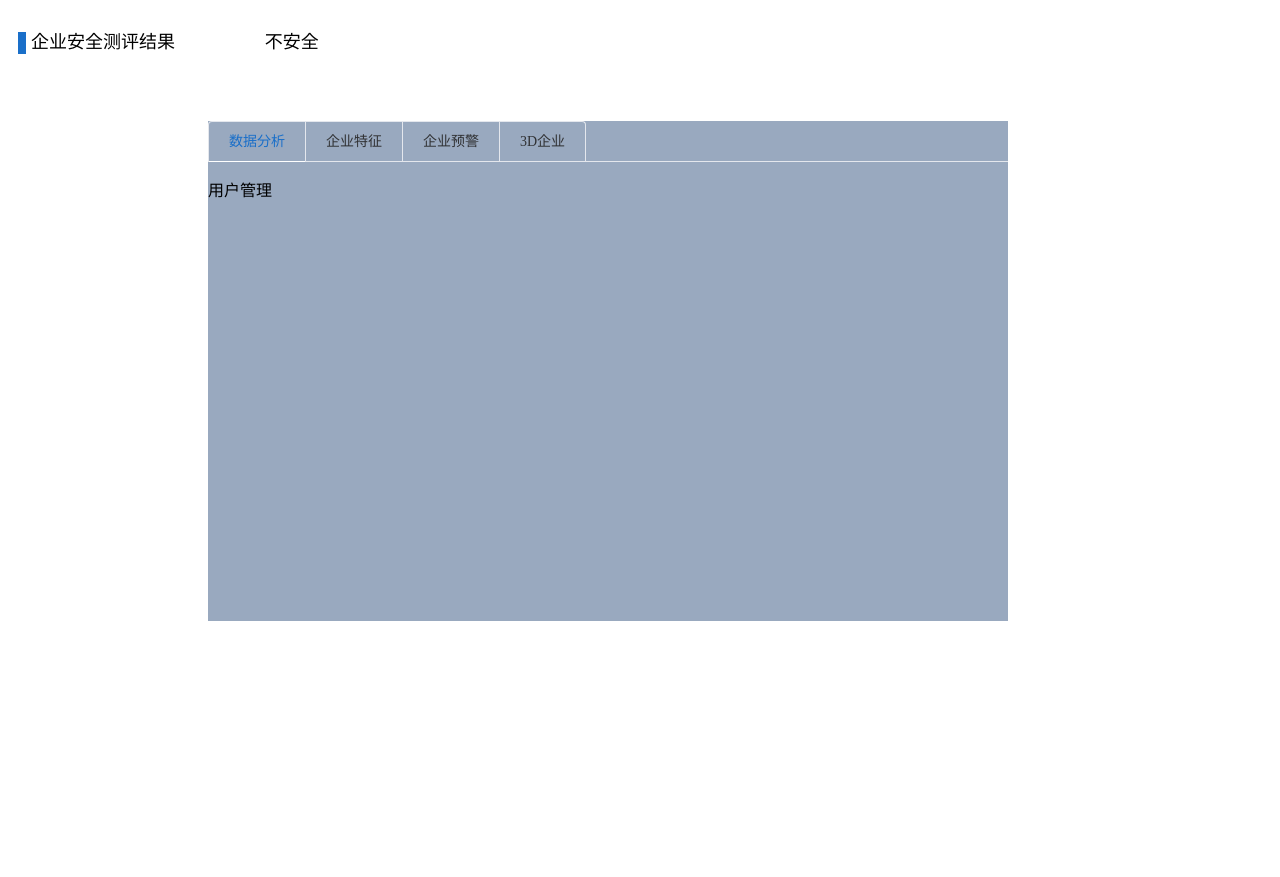
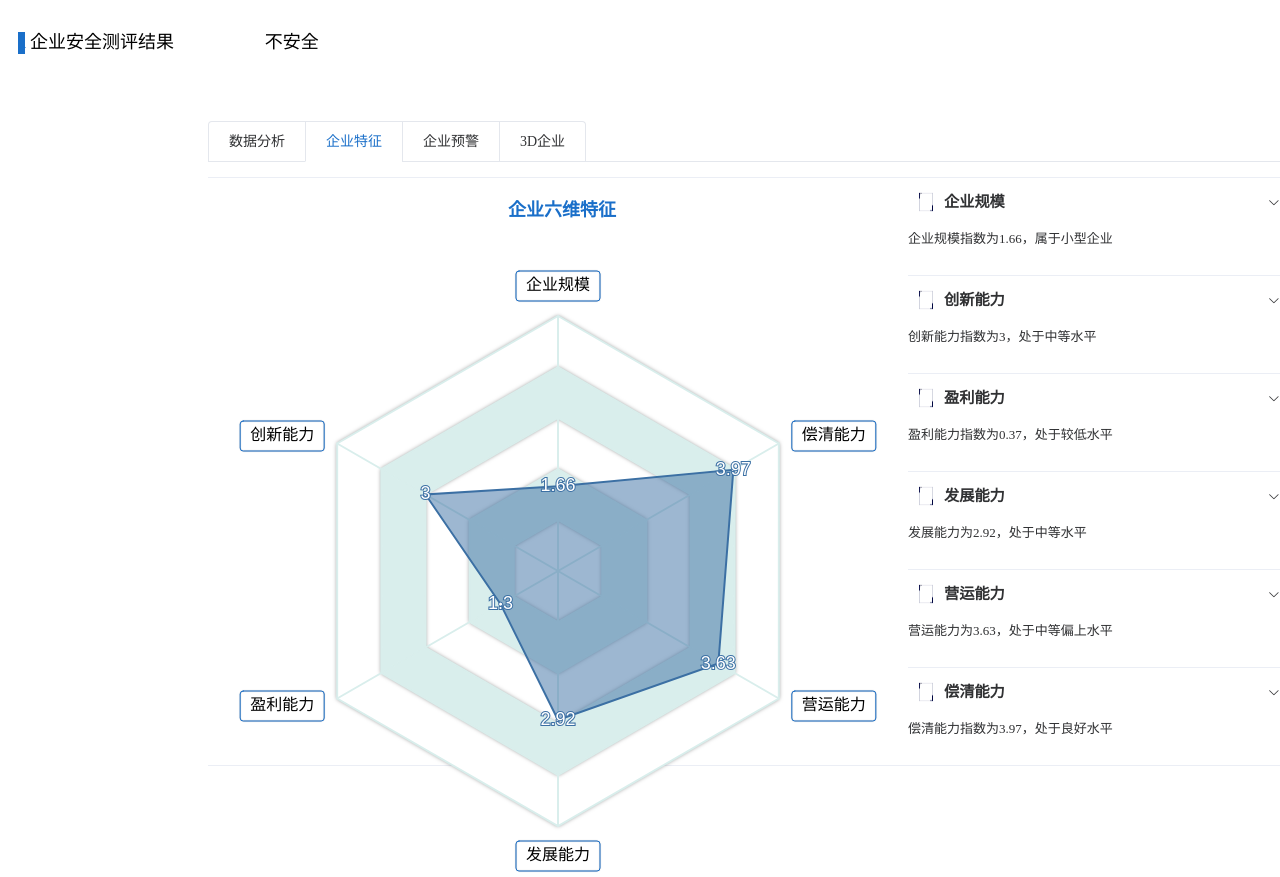
Before and after one commit to PHEOBE404/corpse2, a Vue app: page /#/companybase/1 in a window 1280 px wide. Shown: the part 827-1704 px from the top of the page. Before the commit the page ends 1456 px from the top, so only its background shows below. Built offline with nearby package versions, Linux system fonts and the light colour scheme.

Commit message:
20200206

```diff
--- a/src/components/CompanyBase.vue
+++ b/src/components/CompanyBase.vue
@@ -71,9 +71,33 @@
         <template>
           <el-tabs v-model="activeName2" type="card" @tab-click="handleClick">
             <el-tab-pane label="数据分析" name="first">用户管理</el-tab-pane>
-            <el-tab-pane label="企业特征" name="second">配置管理</el-tab-pane>
-            <el-tab-pane label="企业预警" name="third">角色管理</el-tab-pane>
-            <el-tab-pane label="3D企业" name="fourth">定时任务补偿</el-tab-pane>
+            <el-tab-pane label="企业特征" name="second">
+
+              <div id="radioCont">
+              </div>
+              <div id="radioText">
+
+
+                <el-collapse v-model="activeNames" @change="handleChange">
+                  <el-collapse-item :name=index v-for="(item,index) in bbb"  >
+                    <template slot="title">
+                      <img src="../assets/边框.png" width="16px" height="20px" style="margin-left: 10px;margin-right: 10px">
+                                     <div  class="itemback">       <h3>{{item.k}}</h3>
+                                     </div>
+                    </template>
+                    {{item.v}}
+                  </el-collapse-item>
+                </el-collapse>
+              </div>
+
+
+            </el-tab-pane>
+            <el-tab-pane label="企业预警" name="third">
+              <div>
+
+            </div>
+            </el-tab-pane>
+            <el-tab-pane label="3D企业" name="fourth">建设中</el-tab-pane>
           </el-tabs>
         </template>
       </div>
@@ -90,15 +114,41 @@
         name: "CompanyBase",
       data(){
           return{
-            activeName2: 'first',
+            activeName2: 'second',
             li:this.$route.params.id,//可以返回当前企业id
             isCollapse: !false,
+            figure:null,//接收后台的数据
+            figure_text:null,
+            activeNames: [0,1,2,3,4,5],
+            bbb:[ //放维度描述
+              {
+                k:'企业规模',
+                v:'企业规模指数为1.66，属于小型企业'
+
+              }, {
+                k:'创新能力',
+                v:'创新能力指数为3，处于中等水平'
+              },{
+                k:'盈利能力',
+                v:'盈利能力指数为0.37，处于较低水平'
+              },{
+                k:'发展能力',
+                v:'发展能力为2.92，处于中等水平'
+              },{
+                k:'营运能力',
+                v:'营运能力为3.63，处于中等偏上水平'
+              },{
+                k:'偿清能力',
+                v:'偿清能力指数为3.97，处于良好水平'
+              },
+            ]
 
           }
       },
     mounted(){
       // alert($(".warn").text());
 
+      this.init_radio();
       if ($(".warn").text()=="僵尸企业") {
             $(".warn").addClass("isred");
           }
@@ -109,6 +159,106 @@
       },
 
     methods:{
+      init_radio: function () {
+        var echarts = require('echarts');
+
+        var myChart_1 = echarts.init(document.getElementById('radioCont'));
+        myChart_1.setOption({
+          title: {
+            text: '企业六维特征',
+            textStyle:{
+              color:'#1A6FC9',
+            },
+            padding:[5,300]
+          },
+          tooltip: {},
+          legend: { //图例内容,点击能取消/显示图
+            data: []//跟下面的data要对应
+          },
+          radar: {
+            center:['50%','55%'],
+            name: { //六个角上的文字标签
+              // backgroundColor:'red',
+              textStyle: {
+                color: '#000',
+                fontSize:16,
+                lineHeight:24,
+                // backgroundColor: '#f0f0f0',
+                borderColor:'#1A6FC9',
+                borderWidth:1,
+                borderRadius: 3,//标签圆角
+                padding: [3, 10], //标签长宽
+                shadowColor: 'rgba(0, 0, 0, 0.3)',
+                shadowBlur: 1
+              }
+            },
+            axisLine:{
+              // show:false
+              lineStyle:{
+                color:'#d9eeec',
+                width:2
+              },
+
+
+            },
+            splitLine:{
+              // show:false,
+              lineStyle:{
+                color:'#d9eeec',
+                width:2
+              },
+            },
+            splitArea:{
+              areaStyle:{
+              color:['#ffffff','#d9eeec',],
+                shadowColor: 'rgba(0, 0, 0, 0.5)',
+                shadowBlur: 4
+
+              },
+            },
+
+            indicator: [ //各个角的最大值
+              {name: '企业规模', max: 5},
+              {name: '创新能力', max: 5},
+              {name: '盈利能力', max: 5},
+              {name: '发展能力', max: 5},
+              {name: '营运能力', max: 5},
+              {name: '偿清能力', max: 5}
+            ]
+          },
+
+          series: [{
+            name: '预算 vs 开销（Budget vs spending）',
+            type: 'radar',
+            // areaStyle: {normal: {}},
+            data: [
+              {
+                value: [1.66,3,1.30,2.92,3.63,3.97],
+                name: this.li+'号企业',
+                label: {
+                  show: true,
+                  formatter: function(params) {
+                    return params.value;
+                  },
+                  distance:8,
+                  position:'inside',
+                  fontSize:18
+                }
+              },
+
+            ],
+            itemStyle:{
+              color:'#3c70a4'
+            },
+            areaStyle:{
+              opacity: 0.5
+            }
+
+
+          }]
+        })
+      },
+
       handleOpen(key, keyPath) {
         console.log(key, keyPath);
       },
@@ -117,8 +267,10 @@
       },
       handleClick(tab, event) {
         console.log(tab, event);
+      },
+      handleChange(val) {
+        console.log(val);
       }
-
     }
     }
 </script>
@@ -193,17 +345,27 @@
     color: red;
   }
   .tab{
-    width: 800px;
+    width: 1080px;
     height: 500px;
-    background-color: #99a9bf;
+    /*background-color: #99a9bf;*/
     margin-left: 200px;
   }
   .bord{
-    width: 8px;
+    width: 7px;
     height: 22px;
     background-color: #1A6FC9;
     color: #1A6FC9;
     margin-right: 5px;
     display: inline-block;
   }
+  #radioCont{
+    margin-top: 20px;
+    width: 700px;
+    height: 680px;
+    float: left;
+  }
+  .itemback{
+    /*background-image: url("../assets/边框.png");*/
+    /*background-color: #d1dbe5;*/
+  }
 </style>
--- /dev/null
+++ b/src/components/Computed.vue
@@ -0,0 +1,15 @@
+<template>
+    <div>
+      compute
+    </div>
+</template>
+
+<script>
+    export default {
+        name: "Computed"
+    }
+</script>
+
+<style scoped>
+
+</style>
--- a/src/components/RouterBar.vue
+++ b/src/components/RouterBar.vue
@@ -6,7 +6,7 @@
         <i class="el-icon-location"></i>
         <span slot="title">企业信息查询</span>
       </el-menu-item>
-      <el-menu-item index="2">
+      <el-menu-item index="/corpse/computed">
         <i class="el-icon-menu"></i>
         <span slot="title">僵尸企业测评</span>
       </el-menu-item>
--- a/src/router/index.js
+++ b/src/router/index.js
@@ -5,6 +5,7 @@ import Home from "../components/Home";
 import CompanySearch from "../components/CompanySearch";
 import CompanyBase from "../components/CompanyBase";
 import RouterBar from "../components/RouterBar";
+import Computed from "../components/Computed";
 
 Vue.use(Router)
 
@@ -39,8 +40,8 @@ export default new Router({
           path:'companysearch',
           component:CompanySearch
         },{
-          path: 'companybase/',
-          component: CompanyBase
+          path: 'computed',
+          component: Computed
         }
       ]
     }
```
Also changed, not shown: src/assets/边框.png.
